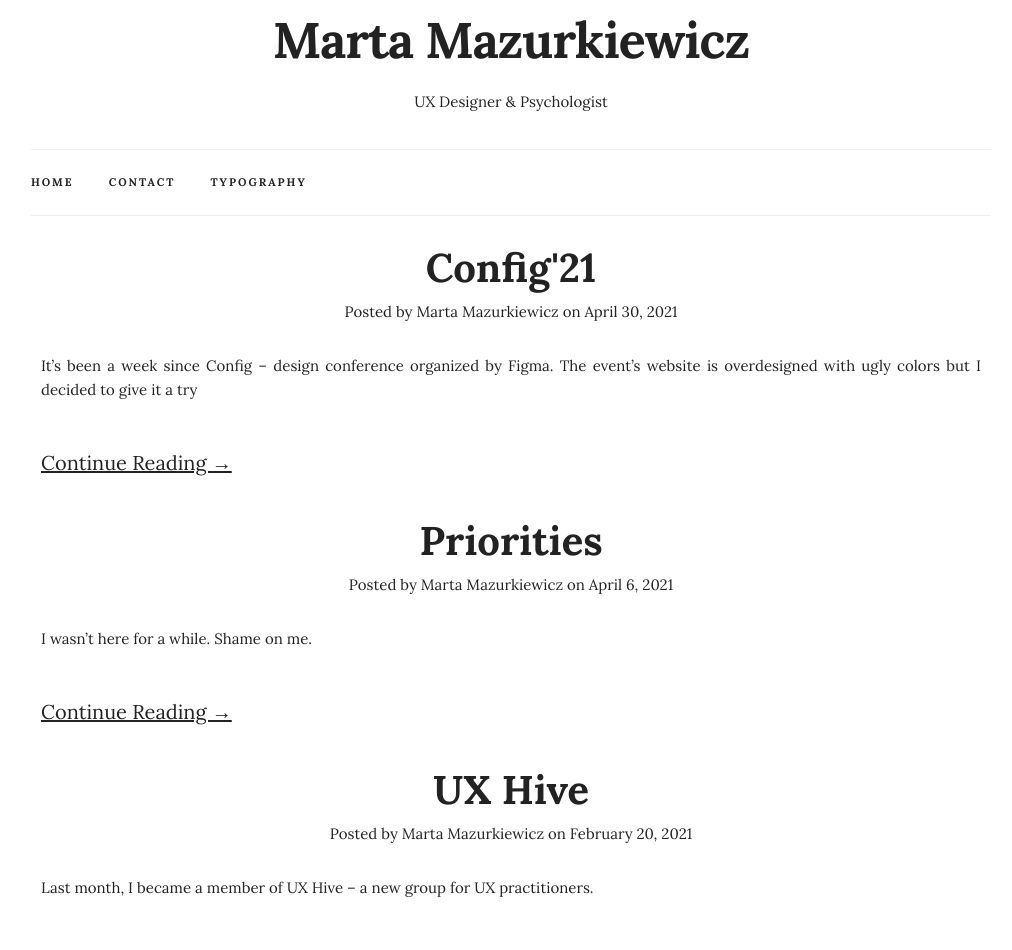
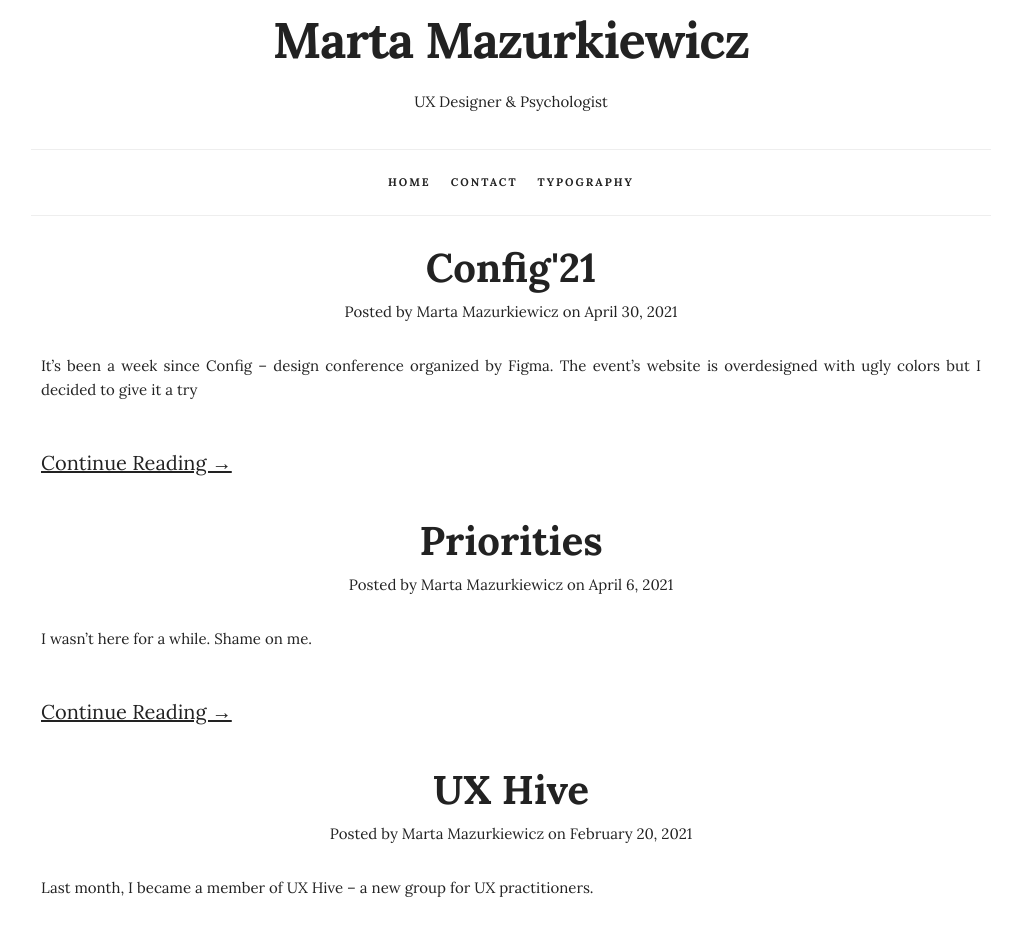
Before and after one commit to mazurki/mazurki.github.io, a Jekyll site: the page built from index.html, in a window 1280 px wide. Shown: the top 950 px of the page, without its empty margins (129-1141 px from the left). Built offline with Jekyll 4.4.1, drawn with Linux system fonts in a browser that asks for light colours; the list of posts is cut into pages by our own code.

Commit message:
Center the navigation

```diff
--- a/assets/css/custom.css
+++ b/assets/css/custom.css
@@ -122,17 +122,18 @@ a{
     width: 100%; }
   .navbar-list {
     list-style: none;
-    margin-bottom: 0; }
+    margin-bottom: 0;
+    display: flex;
+    justify-content: center; }
   .navbar-item {
     position: relative;
-    float: left;
     margin-bottom: 0; }
   .navbar-link {
     text-transform: uppercase;
     font-size: 11px;
     font-weight: 600;
     letter-spacing: .2rem;
-    margin-right: 35px;
+    margin: 0 1rem;
     text-decoration: none;
     line-height: 6.5rem;
     color: #222; }
```
